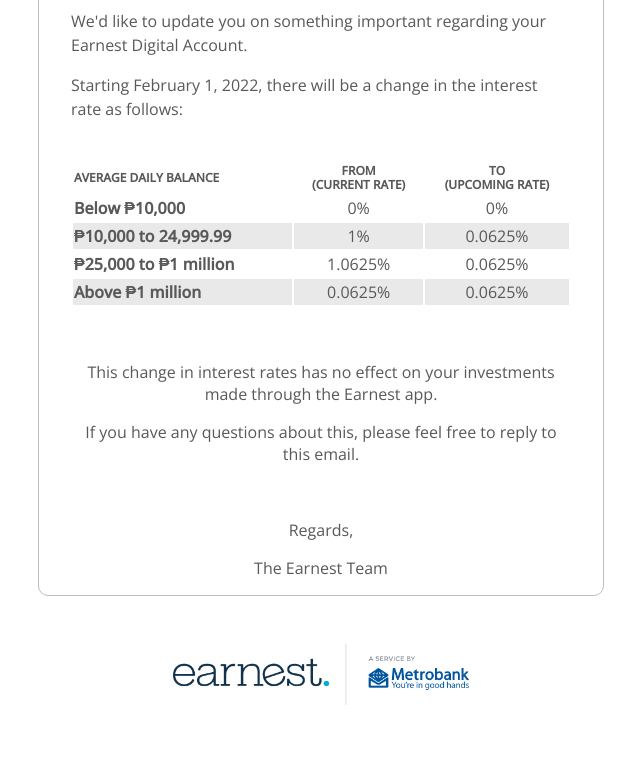
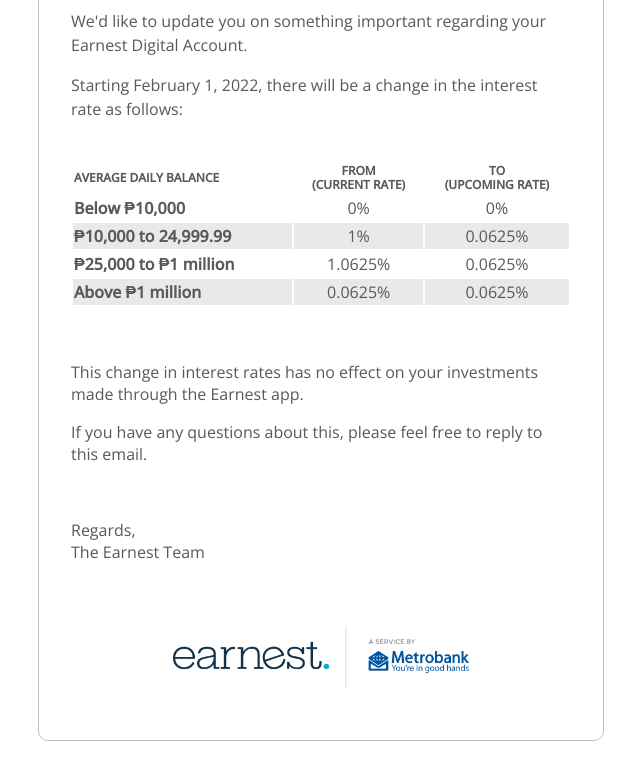
Before and after one commit to p-11/eda-edm, a plain HTML site: page index.html in a window 1280 px wide. Shown: the part 281-1060 px from the top of the page, without its empty margins (319-959 px from the left). After the commit the page ends 1033 px from the top, so only its background shows below. Drawn offline with nearby package versions, Linux system fonts and the light colour scheme.

Commit message:
Add files via upload

```diff
--- a/index.html
+++ b/index.html
@@ -70,20 +70,21 @@
 		</tr>
 	</tbody>
 </table></div>
-
 </div>
 <p><br>
 </p>
-<p><span style="font-family:'Open Sans','Arial',sans-serif">This change in interest rates has no effect on your investments made through the Earnest app.</span></p>
-<p><span style="font-family:'Open Sans','Arial',sans-serif">If you have any questions about this, please feel free to reply to this email.</span></p>
+<div class="adM">
+<p style="text-align: left !important;"><span style="font-family:'Open Sans','Arial',sans-serif;">This change in interest rates has no effect on your investments made through the Earnest app.</span></p>
+<p style="text-align: left !important;"><span style="font-family:'Open Sans','Arial',sans-serif">If you have any questions about this, please feel free to reply to this email.</span></p>
 <p><br>
 </p>
-<p><span style="font-family:'Open Sans','Arial',sans-serif">Regards,</span></p>
-<p><span style="font-family:'Open Sans','Arial',sans-serif">The Earnest Team</span><br>
+<p style="text-align: left !important;"><span style="font-family:'Open Sans','Arial',sans-serif">Regards,<br/>The Earnest Team</span><br>
 </p>
+
+<div style="padding-top:48px;padding-bottom:15px"><img title="Earnest Footer Logo" alt="Earnest MB" src="earnest-mb-footer.png" width="296" height="61"></div>
+<div style="padding-bottom:15px;"><br>
 </div>
-<div style="padding-top:48px;padding-bottom:15px"><img title="Earnest Footer Logo" alt="Earnest MB" src="earnest-mb-footer.png" width="296" height="61"></div>
-<div style="padding-top:48px;padding-bottom:15px"><br>
+</div>
 </div>
 </div>
 </td>
```
